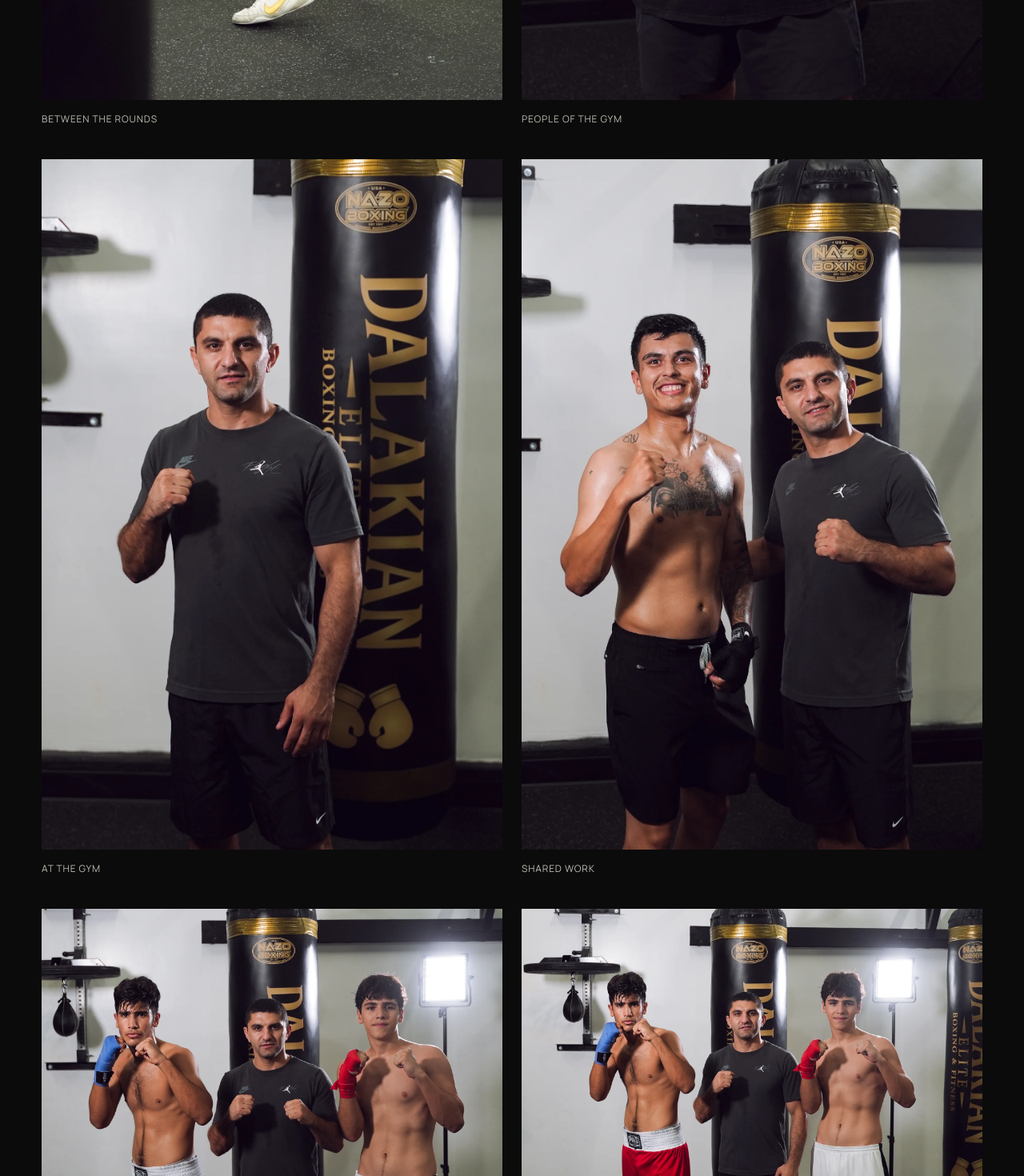
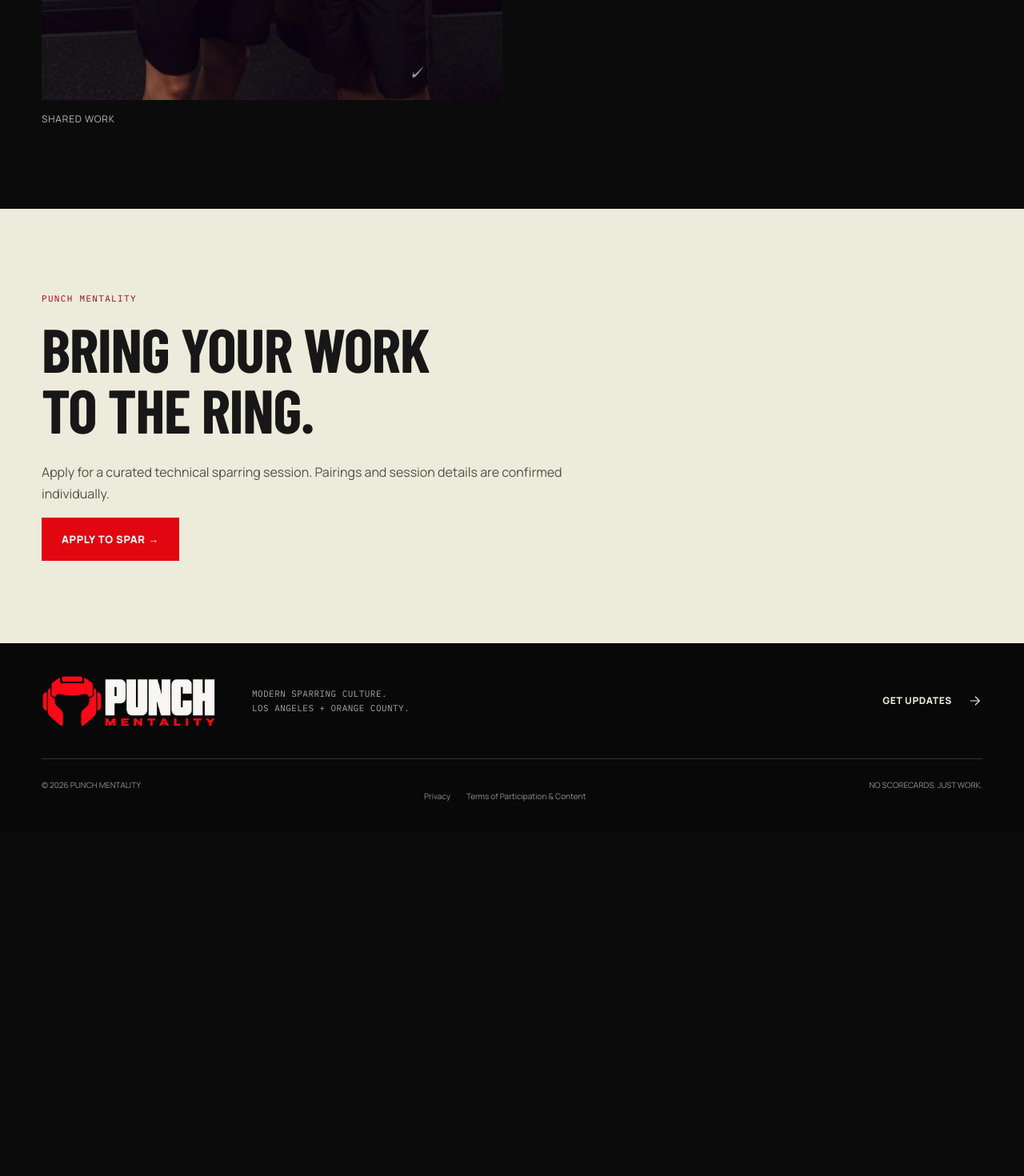
Before and after one commit to Farradyne-LLC/rung-boxing, a Next.js app: page /gym in a window 1280 px wide. Shown: the part 4120-5590 px from the top of the page at 80% size. After the commit the page ends 5161 px from the top, so only its background shows below. Built offline with nearby package versions, Linux system fonts and the light colour scheme; a web font is replaced by a local one.

Commit message:
Reduce gym people gallery to Artem and two group portraits

```diff
--- a/app/gym/page.tsx
+++ b/app/gym/page.tsx
@@ -14,12 +14,8 @@
   ['PM-06-Boxing-mural', 'Boxing on the walls', 'Boxing mural and trophies inside the gym'],
 ];
 const trainingPhotos = [
-  ['DSC06785', 'Between the rounds', 'Boxer practicing his stance beside the ring'],
-  ['DSC06802', 'People of the gym', 'Training portrait beside a heavy bag'],
-  ['DSC06821', 'At the gym', 'Boxing portrait on the training floor'],
-  ['DSC06826', 'Shared work', 'Two boxers posing together after training'],
-  ['DSC06840', 'The training room', 'Three people posing in boxing stances inside the gym'],
-  ['DSC06845', 'One room. Shared discipline.', 'Group portrait beside the heavy bags'],
+  {file: 'DSC06826', caption: 'Shared work', alt: 'Artem and Anthony together after training', width: 1335, height: 2000},
+  {file: 'DSC06845', caption: 'One room. Shared discipline.', alt: 'Artem with two boxers beside the heavy bags', width: 1800, height: 1202},
 ];
 
 export default function GymPage() {
@@ -31,7 +27,7 @@
     <section className="editorial-section bone-section"><div className="shell gym-story"><div><p className="eyebrow">01 / THE SPACE</p><h2>THE RING.<br/>THE ROUTINE.</h2><p>A closer look at the place behind the photographs: the ring, the bags and the space where rounds begin.</p><p>Boxing is built through repeated work. Footwork, timing, attention and another day in the gym.</p></div><Image src="/images/gym/PM-02-Ring-front.webp" width={2200} height={1467} alt="Front view of the Dalakian boxing ring" sizes="(max-width: 760px) 92vw, 55vw" /></div></section>
     <section className="editorial-section"><div className="shell"><div className="gym-photo-grid">{gymPhotos.map(([file,caption,alt])=><figure key={file}><Image src={`/images/gym/${file}.webp`} width={2200} height={1467} alt={alt} sizes="(max-width: 760px) 92vw, 45vw"/><figcaption>{caption}</figcaption></figure>)}</div></div></section>
     <section className="editorial-section bone-section" id="artem"><div className="shell gym-story"><Image src="/images/gym/PM-07-Artem.webp" width={2200} height={1467} alt="Artem outside Dalakian Elite Boxing & Fitness" sizes="(max-width: 760px) 92vw, 55vw"/><div><p className="eyebrow">02 / THE PEOPLE</p><h2>ARTEM.<br/>AT THE GYM.</h2><p>The people make the room. Artem, photographed outside Dalakian Elite Boxing &amp; Fitness, is part of this look inside the gym.</p><p>Step inside through the training photographs below.</p><a className="text-link" href="#training">SEE THE TRAINING ↓</a></div></div></section>
-    <section className="editorial-section" id="training"><div className="shell"><p className="eyebrow">03 / TRAINING JOURNAL</p><h2>REAL PEOPLE.<br/>EVERYDAY ROUNDS.</h2><p className="section-lead">Moments from the training floor. The preparation, the people and the work between rounds.</p><div className="gym-photo-grid training-gallery">{trainingPhotos.map(([file,caption,alt],i)=><figure key={file} className={i>=4?'landscape':''}><a href={`/images/gym/${file}.webp`} target="_blank" rel="noreferrer" aria-label={`Open photograph: ${caption}`}><Image src={`/images/gym/${file}.webp`} width={i>=4?1800:1335} height={i>=4?1202:2000} alt={alt} sizes="(max-width: 760px) 92vw, 45vw"/></a><figcaption>{caption}</figcaption></figure>)}</div></div></section>
+    <section className="editorial-section" id="training"><div className="shell"><p className="eyebrow">03 / TRAINING JOURNAL</p><h2>REAL PEOPLE.<br/>EVERYDAY ROUNDS.</h2><p className="section-lead">Moments from the training floor. The preparation, the people and the work between rounds.</p><div className="gym-photo-grid training-gallery">{trainingPhotos.map(({file,caption,alt,width,height})=><figure key={file} className={width>height?'landscape':''}><a href={`/images/gym/${file}.webp`} target="_blank" rel="noreferrer" aria-label={`Open photograph: ${caption}`}><Image src={`/images/gym/${file}.webp`} width={width} height={height} alt={alt} sizes="(max-width: 760px) 92vw, 45vw"/></a><figcaption>{caption}</figcaption></figure>)}</div></div></section>
     <section className="editorial-section bone-section"><div className="shell"><p className="eyebrow">PUNCH MENTALITY</p><h2>BRING YOUR WORK<br/>TO THE RING.</h2><p>Apply for a curated technical sparring session. Pairings and session details are confirmed individually.</p><Link href="/apply" className="button red">APPLY TO SPAR →</Link></div></section>
   </div>;
 }
```
